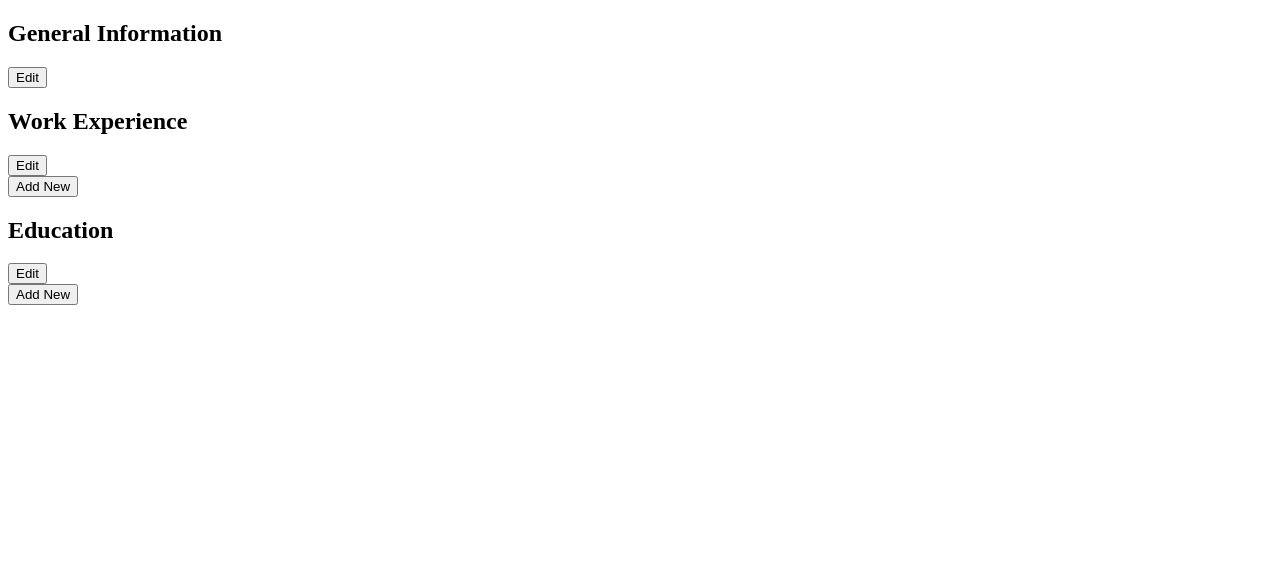
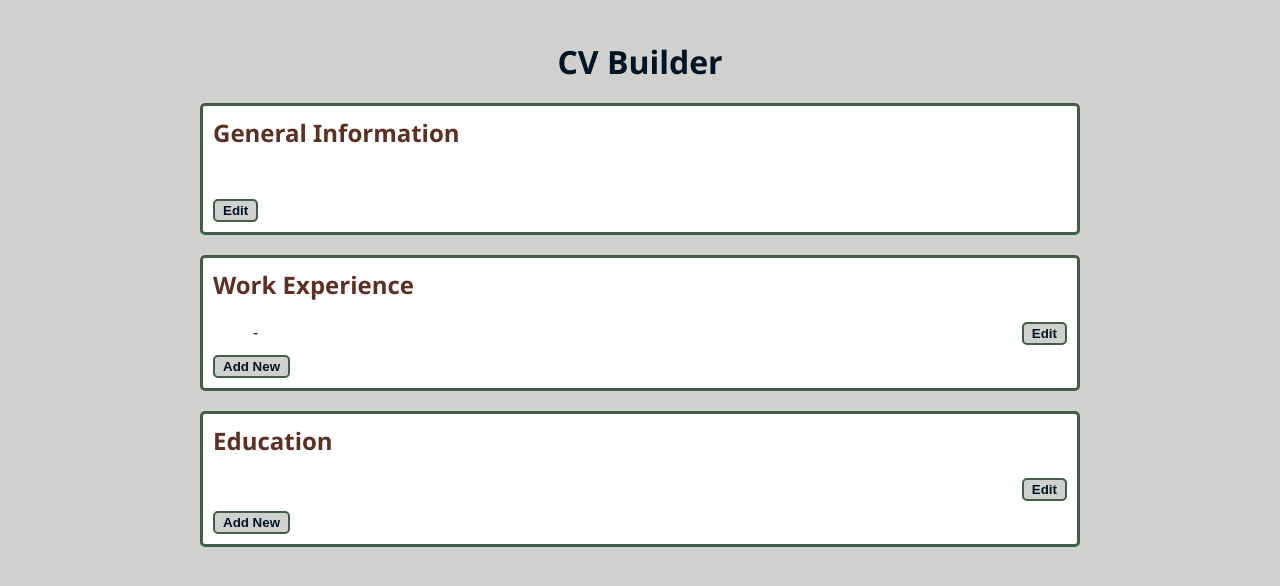
Before and after one commit to bertcherry/cv-app, a React (Vite) app: page / in a window 1280 px wide. Shown: the top 586 px of the page. Built offline with nearby package versions, Linux system fonts and the light colour scheme.

Commit message:
style all

```diff
--- a/src/App.jsx
+++ b/src/App.jsx
@@ -1,11 +1,15 @@
-import Data from "./components/Data"
+import Data from "./components/Data";
+import "./styles/App.css";
+import "./styles/Form.css";
+import "./styles/Display.css";
 
 function App() {
 
   return (
-    <>
-    <Data />
-    </>
+    <div className="app">
+      <h1>CV Builder</h1>
+      <Data />
+    </div>
   )
 }
 
--- a/src/components/Data.jsx
+++ b/src/components/Data.jsx
@@ -79,7 +79,7 @@ export default function Data() {
     }
 
     return (
-        <div>
+        <>
             <Section title='General Information'>
                 <GeneralInfo dataList={dataList} editedIds={editedIds} editData={editData} changeData={changeData} saveData={saveData}></GeneralInfo>
             </Section>
@@ -89,6 +89,6 @@ export default function Data() {
             <Section title='Education'>
                 <Education editedIds={editedIds} dataList={dataList} createEducation={createEducation} editData={editData} changeData={changeData} saveData={saveData} deleteData={deleteData}></Education>
             </Section>
-        </div>
+        </>
     )
 }
--- a/src/components/Education.jsx
+++ b/src/components/Education.jsx
@@ -30,18 +30,20 @@ export default function Education( { editedIds, dataList, createEducation, editD
                     <label>Institution Name: <input name="institution" type="text" onChange={(e) => handleChange(e, educationItem.id)} value={educationItem.institution}></input></label>
                     <label>Title of Study/Degree: <input name="title" type="text" onChange={(e) => handleChange(e, educationItem.id)} value={educationItem.title}></input></label>
                     <label>Date of Study: <input name="date" type="text" onChange={(e) => handleChange(e, educationItem.id)} value={educationItem.date}/></label>
-                    <button onClick={() => handleDelete(educationItem.id)}>Delete</button>
-                    <button type="submit" disabled={!editedIds.includes(educationItem.id)} onClick={(e) => handleSave(e, educationItem.id)}>Save</button>
+                    <div className="button-wrapper">
+                        <button onClick={() => handleDelete(educationItem.id)}>Delete</button>
+                        <button type="submit" disabled={!editedIds.includes(educationItem.id)} onClick={(e) => handleSave(e, educationItem.id)}>Save</button>
+                    </div>
                 </form>
             )
         else return (
-            <div key={educationItem.id}>
-                <div>
-                    <h3>{educationItem.institution}</h3>
-                    <div>{educationItem.title}</div>
-                    <div>{educationItem.date}</div>
+            <div key={educationItem.id} className="display">
+                <h3>{educationItem.institution}</h3>
+                <div>{educationItem.title}</div>
+                <div>{educationItem.date}</div>
+                <div className="display-button">
+                    <button onClick={() => handleEdit(educationItem.id)}>Edit</button>
                 </div>
-                <button onClick={() => handleEdit(educationItem.id)}>Edit</button>
             </div>
     )});
 
--- a/src/components/GeneralInfo.jsx
+++ b/src/components/GeneralInfo.jsx
@@ -21,17 +21,21 @@ export default function GeneralInfo( { dataList, editedIds, editData, changeData
                 <label>Title: <input name="title" type="text" autoComplete="organization-title" onChange={handleChange} value={info.title}></input></label>
                 <label>Email: <input name="email" type="email" autoComplete="email" onChange={handleChange} value={info.email}></input></label>
                 <label>Phone: <input name="tel" type="tel" autoComplete="tel" onChange={handleChange} value={info.tel}></input></label>
-                <button type="submit" onClick={handleSave}>Save</button>
+                <div className="button-wrapper">
+                    <button type="submit" onClick={handleSave}>Save</button>
+                </div>
             </form>
         )
     } else {
         return (
             <>
-                <div>
+                <div className="general">
                     <h3>{info.name}</h3>
                     <div>{info.title}</div>
-                    <div>{info.email}</div>
-                    <div>{info.tel}</div>
+                    <div>
+                        <div>{info.email}</div>
+                        <div>{info.tel}</div>
+                    </div>
                 </div>
                 <button onClick={handleEdit}>Edit</button>
             </>
--- a/src/components/Section.jsx
+++ b/src/components/Section.jsx
@@ -1,3 +1,5 @@
+import '../styles/Section.css';
+
 export default function Section({ title, children }) {
     return (
         <section className='section'>
--- a/src/components/WorkExperience.jsx
+++ b/src/components/WorkExperience.jsx
@@ -30,26 +30,36 @@ export default function WorkExperience( { editedIds, dataList, createWork, editD
                     <label>Company Name: <input name="company" type="text" autoComplete="organization" onChange={(e) => handleChange(e, workItem.id)} value={workItem.company}></input></label>
                     <label>Job Title: <input name="title" type="text" onChange={(e) => handleChange(e, workItem.id)} value={workItem.title}></input></label>
                     <label>Location: <input name="location" type="text" onChange={(e) => handleChange(e, workItem.id)} value={workItem.location}></input></label>
-                    <label htmlFor="description">Description:</label>
-                    <textarea id="description" name="description" onChange={(e) => handleChange(e, workItem.id)} value={workItem.description}></textarea>
                     <label>Start Date: <input name="startDate" type="text" onChange={(e) => handleChange(e, workItem.id)} value={workItem.startDate}/></label>
                     <label>End Date: <input name="endDate" type="text" onChange={(e) => handleChange(e, workItem.id)} value={workItem.endDate}/></label>
-                    <button onClick={() => handleDelete(workItem.id)}>Delete</button>
-                    <button type="submit" disabled={!editedIds.includes(workItem.id)} onClick={(e) => handleSave(e, workItem.id)}>Save</button>
+                    <div className="area-wrapper">
+                        <label htmlFor="description">Description:</label>
+                        <textarea id="description" name="description" onChange={(e) => handleChange(e, workItem.id)} value={workItem.description}></textarea>
+                    </div>
+                    <div className="button-wrapper">
+                        <button onClick={() => handleDelete(workItem.id)}>Delete</button>
+                        <button type="submit" disabled={!editedIds.includes(workItem.id)} onClick={(e) => handleSave(e, workItem.id)}>Save</button>
+                    </div>
                 </form>
             )
         } else {
             return (
-                <div key={workItem.id}>
-                    <div>
+                <div key={workItem.id} className="display">
+                    <div className="work-wrapper">
                         <h3>{workItem.company}</h3>
-                        <div>{workItem.title}</div>
-                        <div>{workItem.location}</div>
-                        <div>{workItem.description}</div>
-                        <div>{workItem.startDate}</div>
+                        <div className="work-wrapper">
+                            <div>{workItem.title}</div>
+                            <div>{workItem.location}</div>
+                        </div>
+                    </div>
+                    <div className="work-wrapper">
+                        <div>{workItem.startDate}</div> -
                         <div>{workItem.endDate}</div>
                     </div>
-                    <button onClick={() => handleEdit(workItem.id)}>Edit</button>
+                    <div>{workItem.description}</div>
+                    <div className="display-button">
+                        <button onClick={() => handleEdit(workItem.id)}>Edit</button>
+                    </div>
                 </div>
         )}});
 
--- /dev/null
+++ b/src/styles/App.css
@@ -0,0 +1,13 @@
+@import "./Theme.css";
+
+.app {
+    display: flex;
+    flex-direction: column;
+    gap: 20px;
+    margin: 40px;
+}
+
+h1 {
+    text-align: center;
+    color: var(--blue);
+}
--- /dev/null
+++ b/src/styles/Display.css
@@ -0,0 +1,33 @@
+@import "Theme.css";
+
+.general {
+    display: flex;
+    flex-direction: column;
+    gap: 10px;
+}
+
+.general > * {
+    display: flex;
+    flex-wrap: wrap;
+    gap: 10px;
+}
+
+.display {
+    display: flex;
+    justify-content: space-between;
+    align-items: baseline;
+    flex-wrap: wrap;
+    gap: 10px;
+}
+
+.display-button {
+    flex: 1;
+    text-align: end;
+}
+
+.work-wrapper {
+    display: flex;
+    flex-wrap: wrap;
+    align-items: baseline;
+    gap: 10px;
+}
--- /dev/null
+++ b/src/styles/Form.css
@@ -0,0 +1,29 @@
+@import "Theme.css";
+
+/* Use grid instead and have description take the full width of grid segments as a unique child (insert wrapper)*/
+/* Wrap the delete and save buttons on the form so they appear next to each other -- take delete to the higher level?*/
+form {
+    display: flex;
+    flex-wrap: wrap;
+    gap: 5px;
+    border: 2px dashed var(--green);
+    border-radius: 3px;
+    padding: 10px;
+}
+
+form > * {
+    min-width: 200px;
+    flex: 1 1 auto;
+}
+
+.area-wrapper {
+    width: 100%;
+    display: flex;
+    flex-direction: column;
+}
+
+.button-wrapper {
+    display: flex;
+    justify-content: flex-end;
+    gap: 10px;
+}
--- /dev/null
+++ b/src/styles/Section.css
@@ -0,0 +1,16 @@
+@import "Theme.css";
+
+.section {
+    background-color: var(--white);
+    border: solid 3px var(--green);
+    border-radius: 5px;
+    padding: 10px;
+    display: flex;
+    flex-direction: column;
+    gap: 10px;
+}
+
+.section > h2 {
+    color: var(--brown);
+    margin-bottom: 10px;
+}
--- /dev/null
+++ b/src/styles/Theme.css
@@ -0,0 +1,35 @@
+*, *:before, *:after {
+    box-sizing: inherit;
+    margin: 0;
+    padding: 0;
+}
+
+body, html {
+    box-sizing: border-box;
+    background-color: var(--grey);
+    font-family:'Segoe UI', Tahoma, Geneva, Verdana, sans-serif;
+    color: var(--blue);
+}
+
+#root {
+    max-width: 960px;
+    margin: auto;
+}
+
+:root {
+    --white: #ffffff;
+    --grey: #D0D0CE;
+    --blue: #001524;
+    --brown: #5E3023;
+    --green: #445D48;
+}
+
+button {
+    padding: 2px 8px;
+    background-color: var(--grey);
+    color: var(--blue);
+    border: 2px solid var(--green);
+    border-radius: 5px;
+    font-weight: 600;
+    max-width: fit-content;
+}
```
